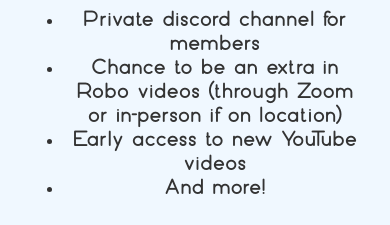
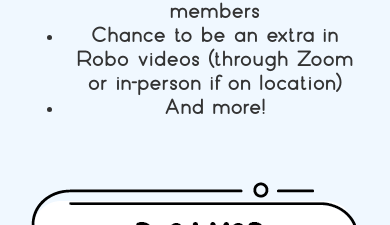
Before and after one commit to doremonnft/doremonnft.github.io, a React (Create React App) app: page / in a window 390 px wide. Shown: the part 1416-1641 px from the top of the page. Built offline with nearby package versions, Linux system fonts and the light colour scheme.

Commit message:
Add phone/ipad view

```diff
--- a/src/component/Faq.tsx
+++ b/src/component/Faq.tsx
@@ -7,7 +7,7 @@
 const faqs = [
   {
     question: 'How can I buy a robos?',
-    answer: <>Robos sold out in under a minute! They can still be bought on secondary markets</>,
+    answer: "Robos sold out in under a minute! They can still be bought on secondary markets",
   },
   {
     question: 'Do I own the robos after purchasing?',
--- a/src/component/Homepage.tsx
+++ b/src/component/Homepage.tsx
@@ -21,7 +21,7 @@
         Half corgis. Half Shibas. Each dog holds a vaccination card hand drawn by Dogo and will grant access to future perks including a private discord server for all members.
         <br/>
         <br/>
-        These are digital collectibles living on the Solana Blockchain and 100% of proceeds will go into funding YouTube videos.
+        These are digital collectibles living on the Solana Blockchain and 100% of proceeds will go into funding.
       </>
       }
       cta={
--- a/src/component/Roadmap.tsx
+++ b/src/component/Roadmap.tsx
@@ -20,7 +20,6 @@
         <ul>
           <li>Private discord channel for members</li>
           <li>Chance to be an extra in Robo videos (through Zoom or in-person if on location)</li>
-          <li>Early access to new YouTube videos</li>
           <li>And more!</li>
         </ul>
         </div>
--- a/src/css/AppLayOut.module.scss
+++ b/src/css/AppLayOut.module.scss
@@ -2,7 +2,7 @@
   display: flex;
   justify-content: center;
   @media (max-width: 576px) {
-    padding: 32px 24px;
+    padding: 0px 24px;
   }
   overflow: hidden;
   background-color: rgb(240, 248, 255);
--- a/src/css/Team.module.scss
+++ b/src/css/Team.module.scss
@@ -4,6 +4,10 @@
     margin-top: 48px;
     gap: 32px;
     width: 100%;
+    flex-wrap: nowrap;
+    @media (max-width: 576px) {
+        flex-wrap: wrap;
+    }
 }
 
 .item {
```
